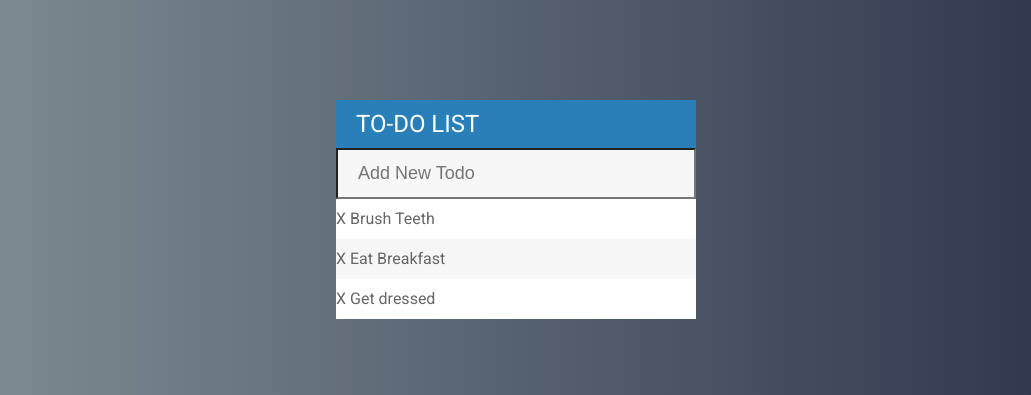
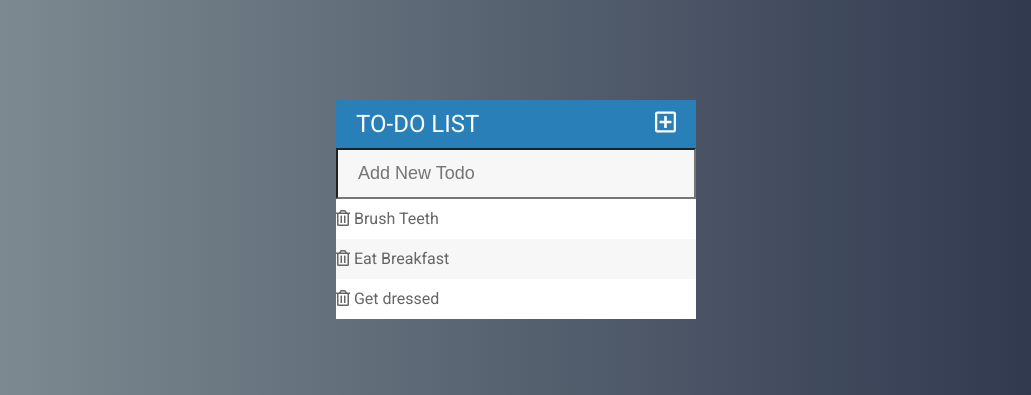
Before and after one commit to allenscheng/jQueryTodoApp, a PHP site: page /todoApp.html in a window 1280 px wide. Shown: the top 395 px of the page, without its empty margins (124-1155 px from the left). Run offline with PHP 8.4, Linux system fonts and the light colour scheme; some libraries are stand-ins or nearby versions.

Commit message:
added fontawesome icons, replaced X with new icons

```diff
--- a/assets/css/todoApp.css
+++ b/assets/css/todoApp.css
@@ -6,6 +6,10 @@ h1 {
   text-transform: uppercase;
   font-size: 24px;
   font-weight: normal;
+}
+
+.fa-plus-square {
+  float: right;
 }
 
 ul {
--- a/assets/js/todoApp.js
+++ b/assets/js/todoApp.js
@@ -31,7 +31,9 @@ $("input[type='text']").keypress(function(event) {
     // below clears/resets the input box
     $(this).val("");
     // below create a new 'li' with 'span' and adds it to 'ul'
-    $("ul").append("<li><span>X</span> " + inputText + "</li>");
+    $("ul").append(
+      "<li><span><i class='far fa-trash-alt'></i></span> " + inputText + "</li>"
+    );
     //
   }
 });
--- a/todoApp.html
+++ b/todoApp.html
@@ -4,16 +4,17 @@
   <script type="text/javascript" src="assets/js/lib/jquery-3.3.1.min.js"></script>
   <link rel="stylesheet" type="text/css" href="assets/css/todoApp.css">
   <link href="https://fonts.googleapis.com/css?family=Roboto" rel="stylesheet">
+  <script defer src="https://use.fontawesome.com/releases/v5.0.10/js/all.js" integrity="sha384-slN8GvtUJGnv6ca26v8EzVaR9DC58QEwsIk9q1QXdCU8Yu8ck/tL/5szYlBbqmS+" crossorigin="anonymous"></script>
   <title></title>
 </head>
 <body>
   <div id="container">
-    <h1>To-do List</h1>
+    <h1>To-do List <i class="far fa-plus-square"></i></h1>
     <input type="text" name="" placeholder="Add New Todo">
     <ul>
-      <li><span>X</span> Brush Teeth</li>
-      <li><span>X</span> Eat Breakfast</li>
-      <li><span>X</span> Get dressed</li>
+      <li><span><i class="far fa-trash-alt"></i></span> Brush Teeth</li>
+      <li><span><i class="far fa-trash-alt"></i></span> Eat Breakfast</li>
+      <li><span><i class="far fa-trash-alt"></i></span> Get dressed</li>
     </ul>
 
   </div>
```
